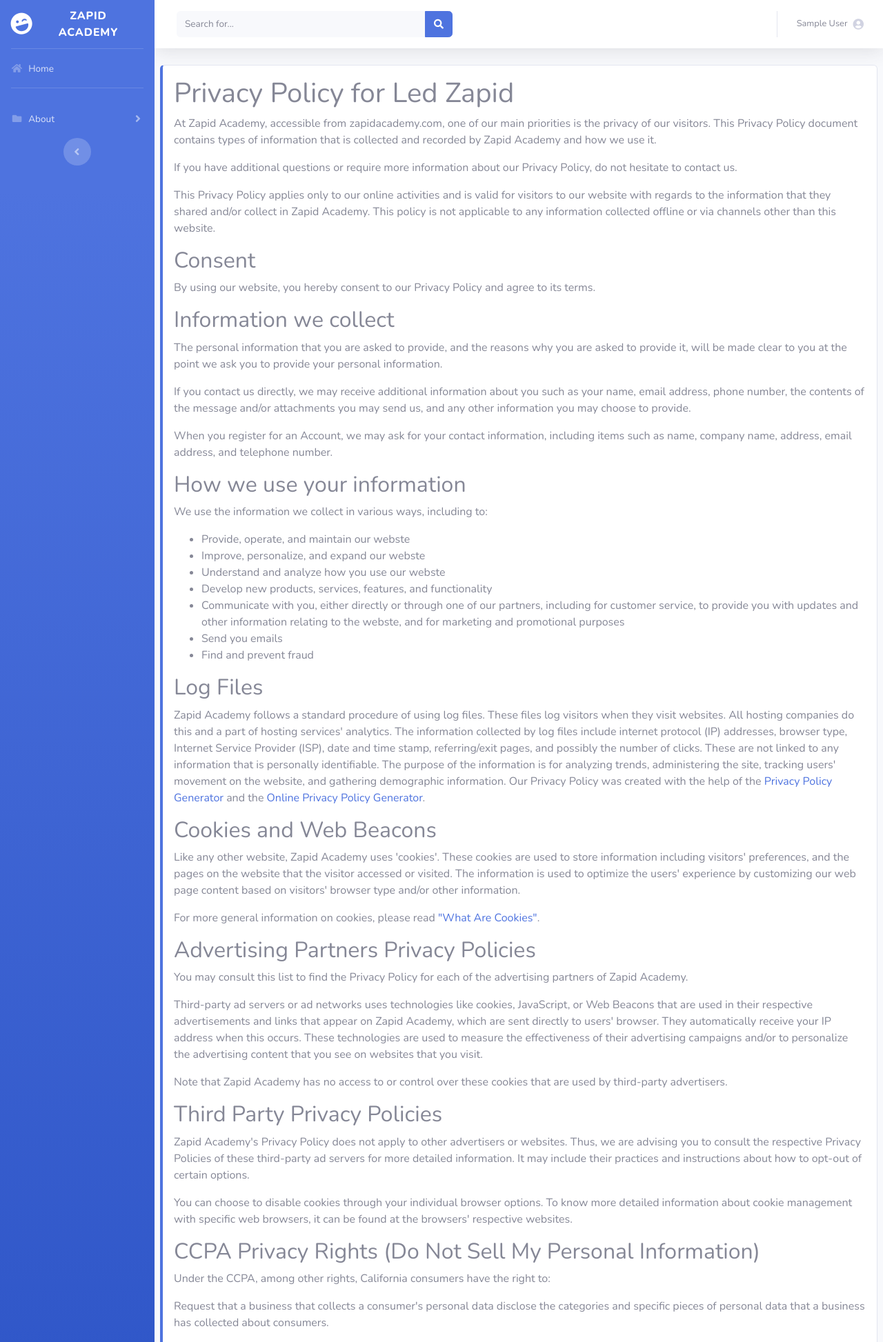
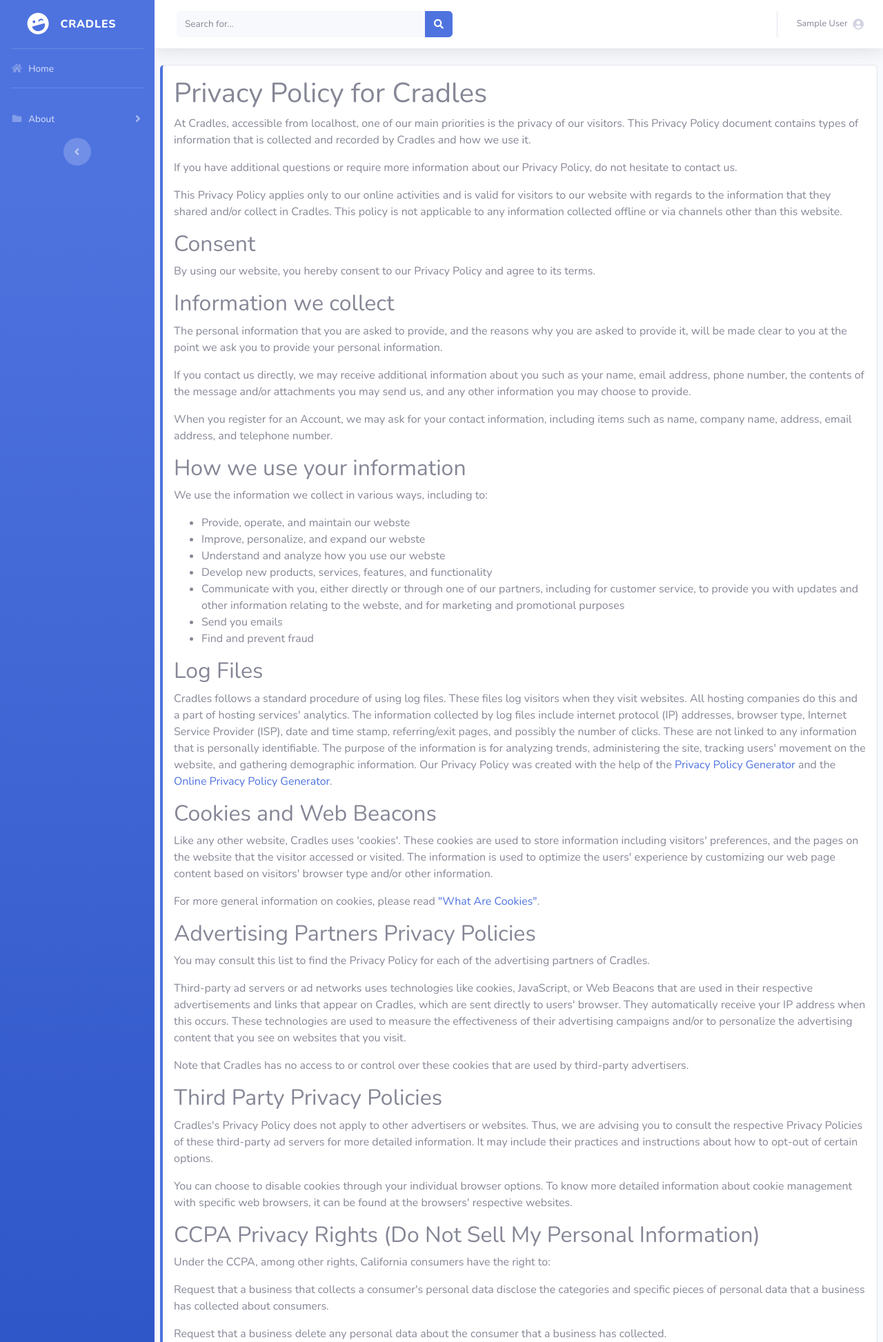
Before and after one commit to paradoxmr24/Cradles, a PHP site: page /privacypolicy.php in a window 1280 px wide. Shown: the top 1946 px of the page at 69% size. Run offline with PHP 8.4, Linux system fonts and the light colour scheme; the visitor is signed in with stand-in values (Sample User, id 1).

Commit message:
Changed the name from Zapid Academy to Cradles

```diff
--- a/includes/bottom.php
+++ b/includes/bottom.php
@@ -1,8 +1,8 @@
 </div>
       <!-- End of Main Content -->
-
+      <!-- To add Credits in future
         <a class="card nav-link text-right" href="http://www.ledzapid.com">
-          <span>-Powered By Ledzapid</span></a>
+          <span>-Powered By Ledzapid</span></a -->
 
     </div>
     <!-- End of Content Wrapper -->
--- a/includes/topbar.php
+++ b/includes/topbar.php
@@ -35,7 +35,7 @@
         <div class="sidebar-brand-icon rotate-n-15">
           <i class="fas fa-laugh-wink"></i>
         </div>
-        <div class="sidebar-brand-text mx-3">Zapid Academy</div>
+        <div class="sidebar-brand-text mx-3">Cradles</div>
       </a>
 
       <hr class="sidebar-divider my-0">
--- a/privacypolicy.php
+++ b/privacypolicy.php
@@ -3,18 +3,20 @@ $role = 'All';
 require 'includes/validate.php';
 require_once 'includes/connection.php';
 $title = 'Terms of Use';
+$domain = explode('.',$_SERVER['SERVER_NAME']);
+$domain = isset($domain[count($domain)-2]) ? $domain[count($domain)-2] . '.' . $domain[count($domain)-1] : $domain[count($domain)-1];
 ?>
 <?php include 'includes/topbar.php'; ?>
 
 <!----------------------Body------->
 <section class="card rounded p-3 my-2 mx-2 border-left-primary">
-<h1>Privacy Policy for Led Zapid</h1>
+<h1>Privacy Policy for Cradles</h1>
 
-<p>At Zapid Academy, accessible from zapidacademy.com, one of our main priorities is the privacy of our visitors. This Privacy Policy document contains types of information that is collected and recorded by Zapid Academy and how we use it.</p>
+<p>At Cradles, accessible from <?php echo $domain ?>, one of our main priorities is the privacy of our visitors. This Privacy Policy document contains types of information that is collected and recorded by Cradles and how we use it.</p>
 
 <p>If you have additional questions or require more information about our Privacy Policy, do not hesitate to contact us.</p>
 
-<p>This Privacy Policy applies only to our online activities and is valid for visitors to our website with regards to the information that they shared and/or collect in Zapid Academy. This policy is not applicable to any information collected offline or via channels other than this website.</p>
+<p>This Privacy Policy applies only to our online activities and is valid for visitors to our website with regards to the information that they shared and/or collect in Cradles. This policy is not applicable to any information collected offline or via channels other than this website.</p>
 
 <h2>Consent</h2>
 
@@ -42,11 +44,11 @@ $title = 'Terms of Use';
 
 <h2>Log Files</h2>
 
-<p>Zapid Academy follows a standard procedure of using log files. These files log visitors when they visit websites. All hosting companies do this and a part of hosting services' analytics. The information collected by log files include internet protocol (IP) addresses, browser type, Internet Service Provider (ISP), date and time stamp, referring/exit pages, and possibly the number of clicks. These are not linked to any information that is personally identifiable. The purpose of the information is for analyzing trends, administering the site, tracking users' movement on the website, and gathering demographic information. Our Privacy Policy was created with the help of the <a href="https://www.privacypolicygenerator.info">Privacy Policy Generator</a> and the <a href="https://www.privacypolicyonline.com/privacy-policy-generator/">Online Privacy Policy Generator</a>.</p>
+<p>Cradles follows a standard procedure of using log files. These files log visitors when they visit websites. All hosting companies do this and a part of hosting services' analytics. The information collected by log files include internet protocol (IP) addresses, browser type, Internet Service Provider (ISP), date and time stamp, referring/exit pages, and possibly the number of clicks. These are not linked to any information that is personally identifiable. The purpose of the information is for analyzing trends, administering the site, tracking users' movement on the website, and gathering demographic information. Our Privacy Policy was created with the help of the <a href="https://www.privacypolicygenerator.info">Privacy Policy Generator</a> and the <a href="https://www.privacypolicyonline.com/privacy-policy-generator/">Online Privacy Policy Generator</a>.</p>
 
 <h2>Cookies and Web Beacons</h2>
 
-<p>Like any other website, Zapid Academy uses 'cookies'. These cookies are used to store information including visitors' preferences, and the pages on the website that the visitor accessed or visited. The information is used to optimize the users' experience by customizing our web page content based on visitors' browser type and/or other information.</p>
+<p>Like any other website, Cradles uses 'cookies'. These cookies are used to store information including visitors' preferences, and the pages on the website that the visitor accessed or visited. The information is used to optimize the users' experience by customizing our web page content based on visitors' browser type and/or other information.</p>
 
 <p>For more general information on cookies, please read <a href="https://www.cookieconsent.com/what-are-cookies/">"What Are Cookies"</a>.</p>
 
@@ -54,15 +56,15 @@ $title = 'Terms of Use';
 
 <h2>Advertising Partners Privacy Policies</h2>
 
-<P>You may consult this list to find the Privacy Policy for each of the advertising partners of Zapid Academy.</p>
+<P>You may consult this list to find the Privacy Policy for each of the advertising partners of Cradles.</p>
 
-<p>Third-party ad servers or ad networks uses technologies like cookies, JavaScript, or Web Beacons that are used in their respective advertisements and links that appear on Zapid Academy, which are sent directly to users' browser. They automatically receive your IP address when this occurs. These technologies are used to measure the effectiveness of their advertising campaigns and/or to personalize the advertising content that you see on websites that you visit.</p>
+<p>Third-party ad servers or ad networks uses technologies like cookies, JavaScript, or Web Beacons that are used in their respective advertisements and links that appear on Cradles, which are sent directly to users' browser. They automatically receive your IP address when this occurs. These technologies are used to measure the effectiveness of their advertising campaigns and/or to personalize the advertising content that you see on websites that you visit.</p>
 
-<p>Note that Zapid Academy has no access to or control over these cookies that are used by third-party advertisers.</p>
+<p>Note that Cradles has no access to or control over these cookies that are used by third-party advertisers.</p>
 
 <h2>Third Party Privacy Policies</h2>
 
-<p>Zapid Academy's Privacy Policy does not apply to other advertisers or websites. Thus, we are advising you to consult the respective Privacy Policies of these third-party ad servers for more detailed information. It may include their practices and instructions about how to opt-out of certain options. </p>
+<p>Cradles's Privacy Policy does not apply to other advertisers or websites. Thus, we are advising you to consult the respective Privacy Policies of these third-party ad servers for more detailed information. It may include their practices and instructions about how to opt-out of certain options. </p>
 
 <p>You can choose to disable cookies through your individual browser options. To know more detailed information about cookie management with specific web browsers, it can be found at the browsers' respective websites.</p>
 
@@ -89,6 +91,6 @@ $title = 'Terms of Use';
 
 <p>Another part of our priority is adding protection for children while using the internet. We encourage parents and guardians to observe, participate in, and/or monitor and guide their online activity.</p>
 
-<p>Zapid Academy does not knowingly collect any Personal Identifiable Information from children under the age of 13. If you think that your child provided this kind of information on our website, we strongly encourage you to contact us immediately and we will do our best efforts to promptly remove such information from our records.</p>
+<p>Cradles does not knowingly collect any Personal Identifiable Information from children under the age of 13. If you think that your child provided this kind of information on our website, we strongly encourage you to contact us immediately and we will do our best efforts to promptly remove such information from our records.</p>
 </section>
 <?php include 'includes/bottom.php' ?>
```
Also changed, not shown: disclaimer.php (+6 -4 lines), termsofuse.php (+6 -4 lines).
